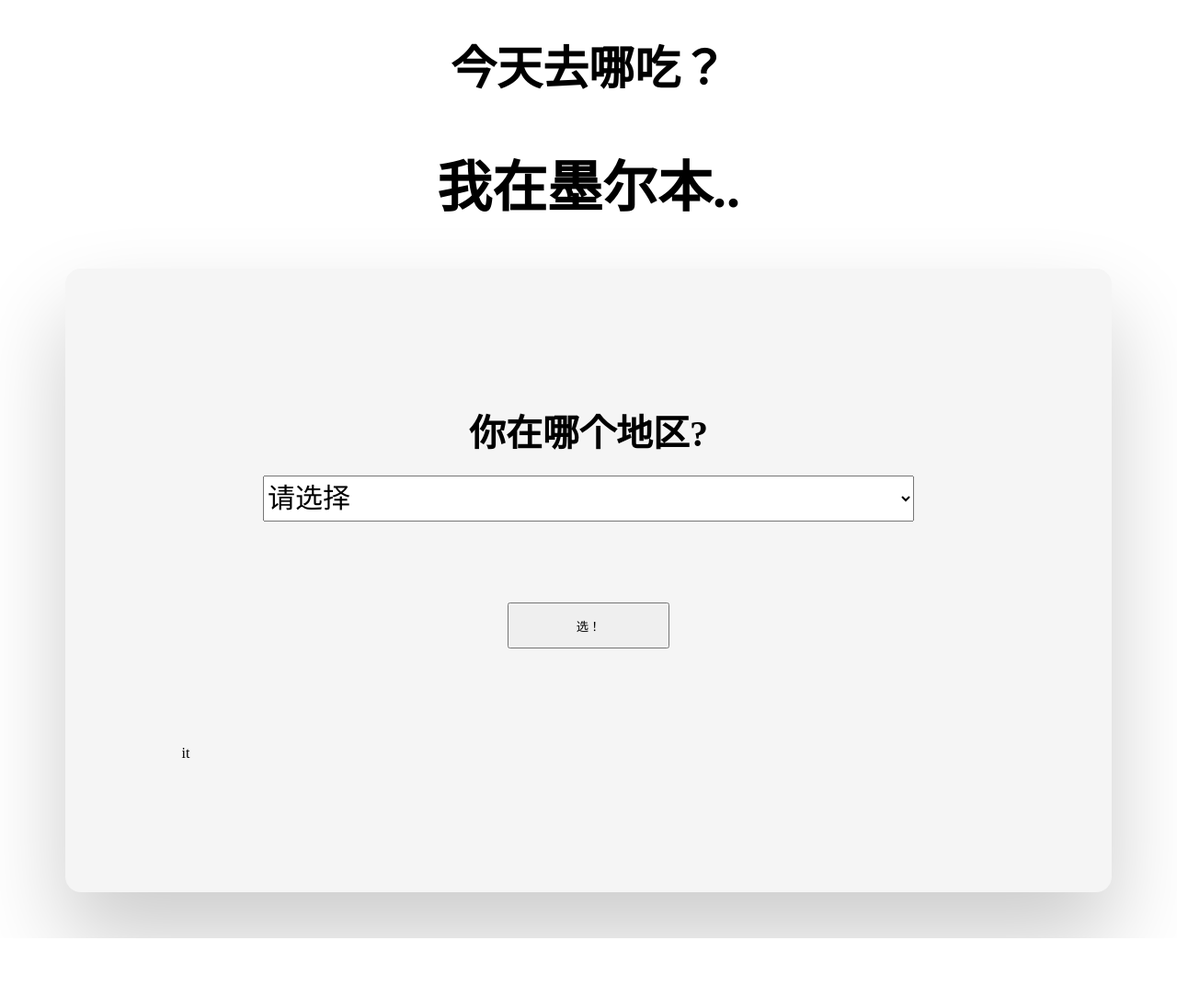
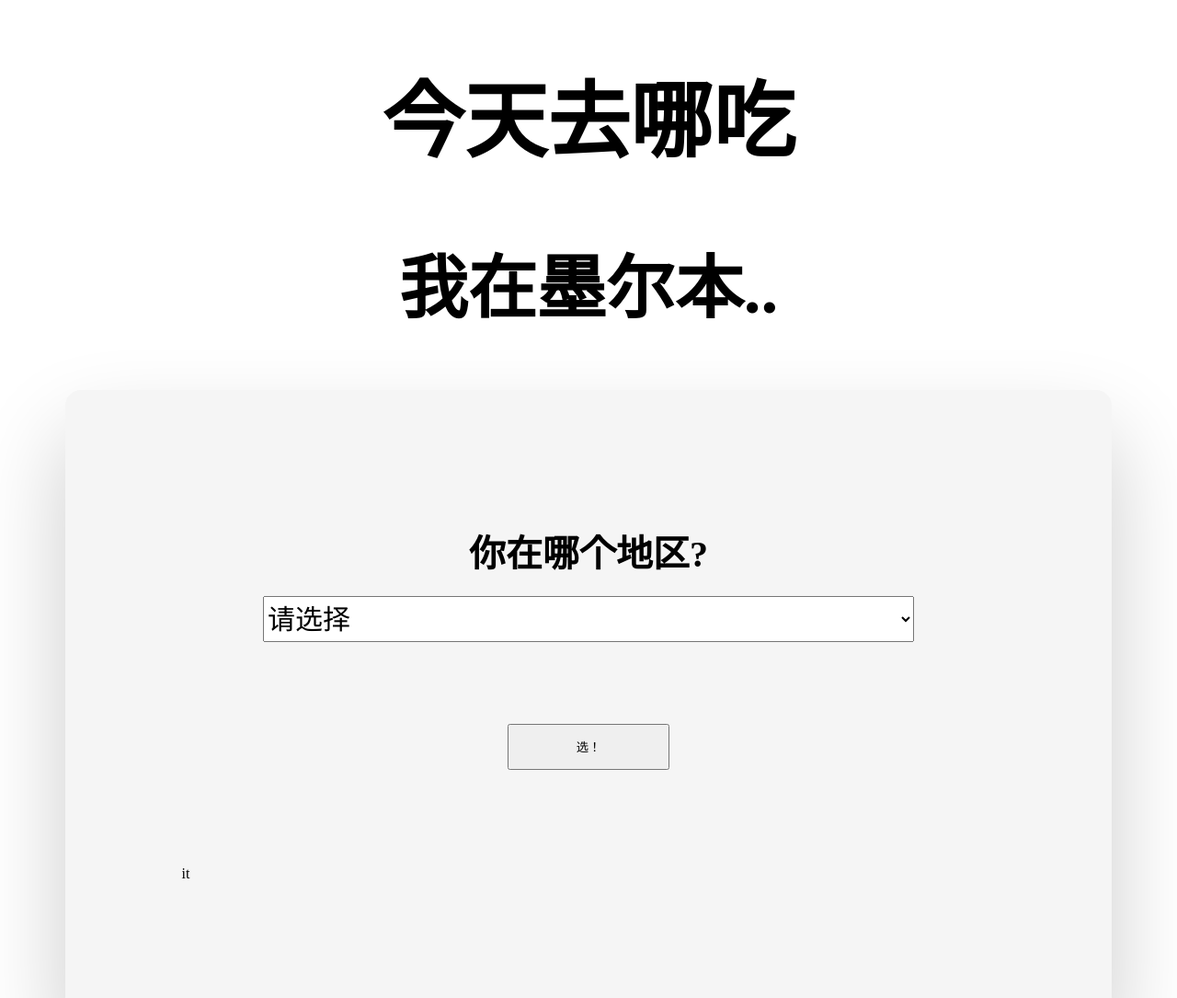
Before and after one commit to Shouyin/Shouyin.github.io, a plain HTML site: page DinnerWhere/a.html in a window 1280 px wide. Shown: the top 1085 px of the page at 92% size. Before the commit the page ends 1020 px from the top, so only its background shows below. Drawn offline with Linux system fonts and the light colour scheme.

Commit message:
changed css

```diff
--- a/DinnerWhere/a.css
+++ b/DinnerWhere/a.css
@@ -1,10 +1,10 @@
 h1{
-    font-size: 50px;
+    font-size: 90px;
     text-align: center
 }
 
 h2{
-    font-size: 60px;
+    font-size: 75px;
     text-align: center;
 }
 
--- a/DinnerWhere/a.html
+++ b/DinnerWhere/a.html
@@ -9,7 +9,7 @@
         <link rel="stylesheet" type="text/css" href="a.css" />
     </head>
     <body>
-        <h1>今天去哪吃？</h1>
+        <h1>今天去哪吃</h1>
         <h2>我在墨尔本..</h2>
         <div class="main-container">
             <h3>你在哪个地区?</h3>
```
